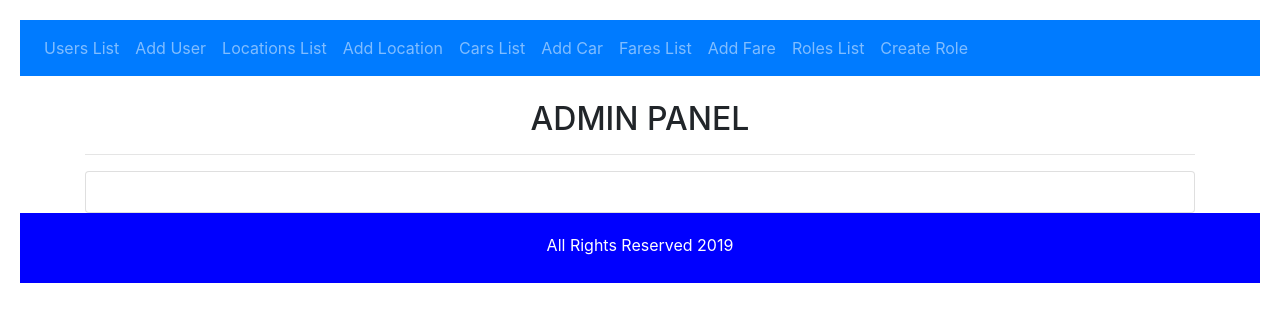
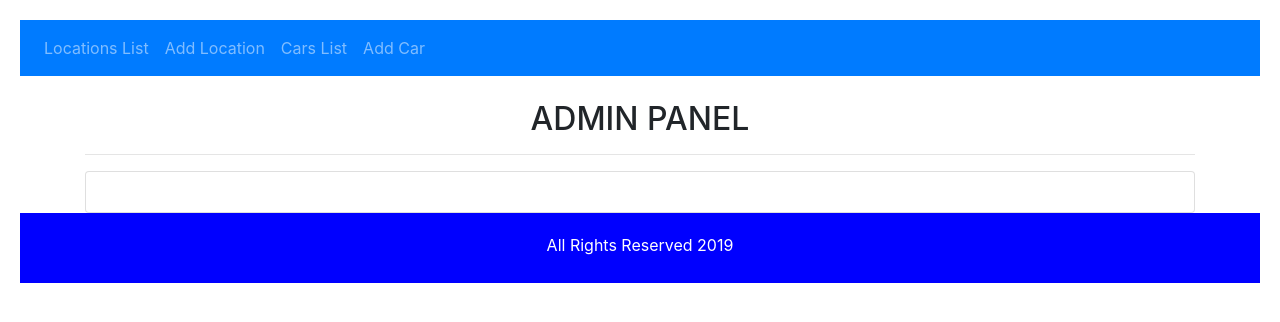
Before and after one commit to Fufe1ok/DevOps, an Angular app in the folder lab2/front-end/: page / in a window 1280 px wide. Shown: the top 322 px of the page. Built offline with nearby package versions, Linux system fonts and the light colour scheme.

Commit message:
Update app.component.html

```diff
--- a/lab2/front-end/src/app/app.component.html
+++ b/lab2/front-end/src/app/app.component.html
@@ -3,12 +3,6 @@
 <nav class="navbar navbar-expand-sm bg-primary navbar-dark">
   <!-- Links -->
   <ul class="navbar-nav">
-    <li class="nav-item">
-        <a routerLink="users" class="nav-link" routerLinkActive="active">Users List</a>
-    </li>
-    <li class="nav-item">
-        <a routerLink="addUser" class="nav-link" routerLinkActive="active">Add User</a>
-    </li>
     <li class="nav-item">
       <a routerLink="locations" class="nav-link" routerLinkActive="active">Locations List</a>
     </li>
@@ -16,22 +10,10 @@
         <a routerLink="addLocation" class="nav-link" routerLinkActive="active">Add Location</a>
     </li>
     <li class="nav-item">
-      <a routerLink="cars" class="nav-link" routerLinkActive="active">Cars List</a>
+      <a routerLink="Sensors" class="nav-link" routerLinkActive="active">Cars List</a>
     </li>
     <li class="nav-item">
-        <a routerLink="addCar" class="nav-link" routerLinkActive="active">Add Car</a>
-    </li>
-    <li class="nav-item">
-      <a routerLink="fares" class="nav-link" routerLinkActive="active">Fares List</a>
-    </li>
-    <li class="nav-item">
-        <a routerLink="addFare" class="nav-link" routerLinkActive="active">Add Fare</a>
-    </li>
-    <li class="nav-item">
-      <a routerLink="roles" class="nav-link" routerLinkActive="active">Roles List</a>
-    </li>
-    <li class="nav-item">
-        <a routerLink="addRole" class="nav-link" routerLinkActive="active">Create Role</a>
+        <a routerLink="addSensors" class="nav-link" routerLinkActive="active">Add Car</a>
     </li>
   </ul>
 </nav>
```
